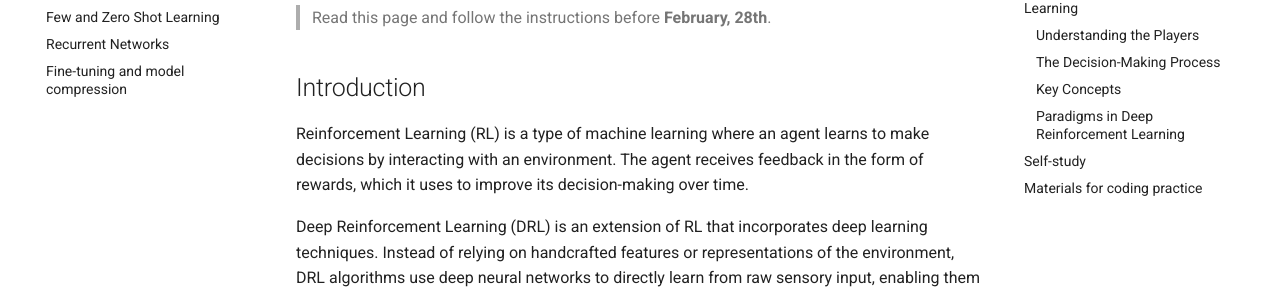
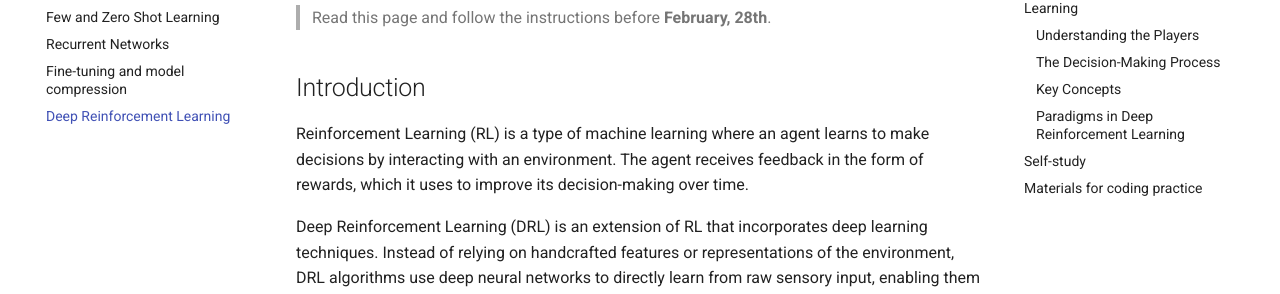
Before and after one commit to pertusa/ap, an MkDocs documentation site: the page built from docs/drl.md, in a window 1280 px wide. Shown: the part 175-469 px from the top of the page. Built offline with MkDocs 1.6.1 and Material for MkDocs 9.7.7, drawn with Linux system fonts in a browser that asks for light colours.

Commit message:
DRL to the index

```diff
--- a/mkdocs.yml
+++ b/mkdocs.yml
@@ -11,7 +11,7 @@ nav:
 - Few and Zero Shot Learning: 'fsl.md'
 - Recurrent Networks: 'recurrent.md'
 - Fine-tuning and model compression: 'ftkd.md'
-#- Deep Reinforcement Learning: 'drl.md'
+- Deep Reinforcement Learning: 'drl.md'
 
 markdown_extensions:
   - toc:
```
